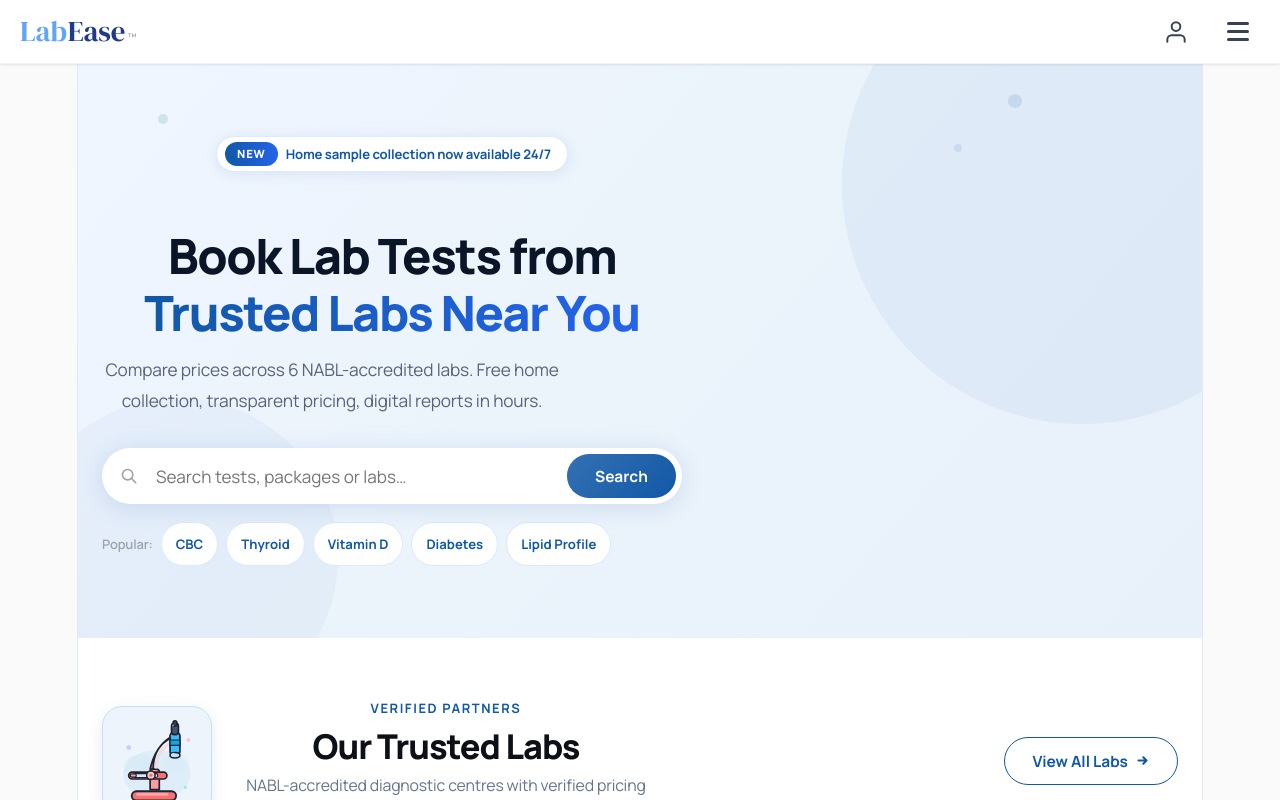
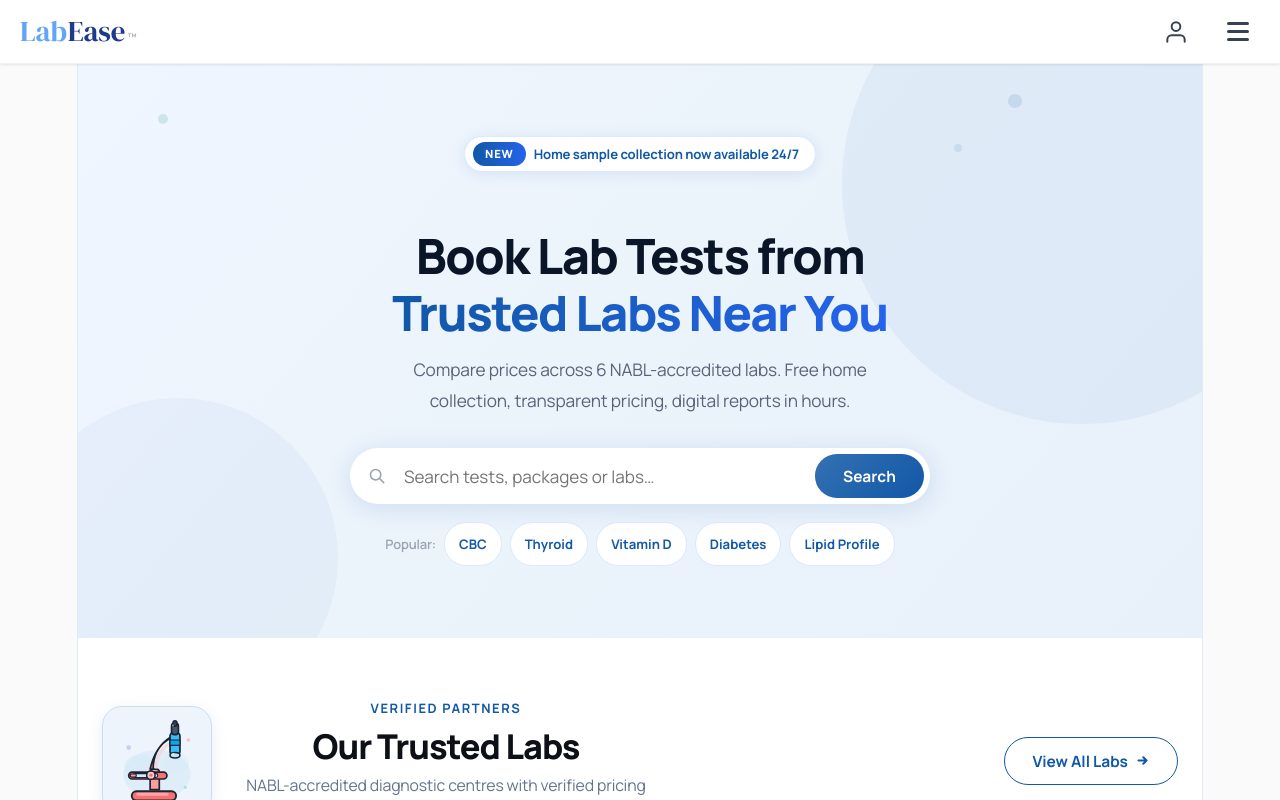
Before and after one commit to azkiahaani2011-dev/labease, a React (Vite) app: page / in a window 1280 px wide. Shown: the top 800 px of the page. Built offline with nearby package versions, Linux system fonts and the light colour scheme.

Commit message:
Center hero content; update diabetes/heart/women images to relevant photos

```diff
--- a/src/App.jsx
+++ b/src/App.jsx
@@ -2103,7 +2103,7 @@ function HeroSearch({ q, setQ, setLabQ, navTo, T }) {
 
 
   return (
-    <div ref={wrapRef} style={{ position:"relative", maxWidth:580, width:"100%" }}>
+    <div ref={wrapRef} style={{ position:"relative", maxWidth:580, width:"100%", margin:"0 auto" }}>
       {/* Search bar */}
       <div className="hero-search-bar" style={{ background:"#fff",borderRadius:50,display:"flex",alignItems:"center",boxShadow:"0 4px 24px rgba(17,88,166,.13)",overflow:"hidden" }}>
         <svg className="hero-search-icon" style={{ flexShrink:0,margin:"0 18px" }} width="18" height="18" viewBox="0 0 20 20" fill="none">
@@ -2738,7 +2738,7 @@ export default function App() {
 
         <div className="hero-content" style={{ maxWidth:1600,margin:"0 auto",position:"relative",zIndex:2,paddingTop:72,paddingBottom:72,paddingLeft:24,paddingRight:24,width:"100%",boxSizing:"border-box",display:"grid",gridTemplateColumns:"1fr",alignItems:"center",gap:40 }}>
           {/* ── LEFT: text content ── */}
-          <div style={{ maxWidth:580,width:"100%",boxSizing:"border-box" }}>
+          <div style={{ maxWidth:580,width:"100%",boxSizing:"border-box",margin:"0 auto",textAlign:"center" }}>
             {/* eyebrow pill */}
             <div style={{ display:"inline-flex",alignItems:"center",gap:8,background:"#fff",borderRadius:50,padding:"5px 16px 5px 8px",marginBottom:24,boxShadow:"0 2px 14px rgba(17,88,166,.1)",border:"1px solid #DBEAFE",maxWidth:"100%",flexWrap:"wrap" }}>
               <span style={{ background:"linear-gradient(90deg,#1158A6,#2563EB)",borderRadius:50,padding:"3px 12px",fontSize:".63rem",fontWeight:800,color:"#fff",letterSpacing:".07em",flexShrink:0 }}>NEW</span>
@@ -2752,7 +2752,7 @@ export default function App() {
             </h1>
 
             {/* sub */}
-            <p style={{ color:"#5A6478",fontSize:".96rem",lineHeight:1.78,marginBottom:32,maxWidth:460 }}>
+            <p style={{ color:"#5A6478",fontSize:".96rem",lineHeight:1.78,marginBottom:32,maxWidth:460,margin:"0 auto 32px" }}>
               Compare prices across 6 NABL-accredited labs. Free home collection, transparent pricing, digital reports in hours.
             </p>
 
@@ -2760,7 +2760,7 @@ export default function App() {
             <HeroSearch q={q} setQ={setQ} setLabQ={setLabQ} navTo={navTo} T={T}/>
 
             {/* quick chips */}
-            <div style={{ display:"flex",gap:8,marginTop:18,flexWrap:"wrap",alignItems:"center" }}>
+            <div style={{ display:"flex",gap:8,marginTop:18,flexWrap:"wrap",alignItems:"center",justifyContent:"center" }}>
               <span style={{ fontSize:".72rem",color:"#9CA3AF",fontWeight:600 }}>Popular:</span>
               {["CBC","Thyroid","Vitamin D","Diabetes","Lipid Profile"].map(t=>(
                 <button key={t} onClick={()=>{ setLabQ(t); navTo("labs"); }}
@@ -2941,10 +2941,10 @@ export default function App() {
           <div className="featured-grid" style={{ display:"grid", gridTemplateColumns:`repeat(${gridCols},1fr)`, gap:gridCols===2?10:16 }}>
             {[
               { title:"Full Body Checkup",  sub:"65+ Tests · NABL Certified",   price:1999, mrp:3499, off:43, badge:"Most Popular",  badgeColor:"#EF4444", img:"https://images.unsplash.com/photo-1631815588090-d4bfec5b1ccb?w=700&q=85&auto=format&fit=crop" },
-              { title:"Diabetes Care",      sub:"12 Tests · NABL Certified",    price:399,  mrp:899,  off:56, badge:"55% OFF",       badgeColor:"#EA580C", img:"https://images.unsplash.com/photo-1559757148-5c350d0d3c56?w=700&q=85&auto=format&fit=crop" },
-              { title:"Heart Health",       sub:"22 Tests · NABL Certified",    price:1799, mrp:2999, off:40, badge:"Cardiology",    badgeColor:"#1158A6", img:"https://images.unsplash.com/photo-1628348068343-c6a848d2b6dd?w=700&q=85&auto=format&fit=crop" },
+              { title:"Diabetes Care",      sub:"12 Tests · NABL Certified",    price:399,  mrp:899,  off:56, badge:"55% OFF",       badgeColor:"#EA580C", img:"https://images.unsplash.com/photo-1586015555751-63bb77f4322a?w=700&q=85&auto=format&fit=crop" },
+              { title:"Heart Health",       sub:"22 Tests · NABL Certified",    price:1799, mrp:2999, off:40, badge:"Cardiology",    badgeColor:"#1158A6", img:"https://images.unsplash.com/photo-1530026405186-ed1f139313f3?w=700&q=85&auto=format&fit=crop" },
               { title:"Thyroid Profile",    sub:"T3, T4, TSH · NABL Certified", price:399,  mrp:799,  off:50, badge:"NABL",          badgeColor:"#0369A1", img:"https://images.unsplash.com/photo-1576091160399-112ba8d25d1d?w=700&q=85&auto=format&fit=crop" },
-              { title:"Women's Wellness",   sub:"40+ Tests · NABL Certified",   price:2299, mrp:3999, off:43, badge:"For Women",     badgeColor:"#9333EA", img:"https://images.unsplash.com/photo-1516841273335-e39b37888115?w=700&q=85&auto=format&fit=crop" },
+              { title:"Women's Wellness",   sub:"40+ Tests · NABL Certified",   price:2299, mrp:3999, off:43, badge:"For Women",     badgeColor:"#9333EA", img:"https://images.unsplash.com/photo-1594824476967-48c8b964273f?w=700&q=85&auto=format&fit=crop" },
               { title:"Senior Citizen",     sub:"55+ Tests · NABL Certified",   price:2499, mrp:4499, off:44, badge:"45% OFF",       badgeColor:"#EA580C", img:"https://images.unsplash.com/photo-1581579438747-1dc8d17bbce4?w=700&q=85&auto=format&fit=crop" },
             ].map((pkg,i)=>(
               <div key={pkg.title}
```
